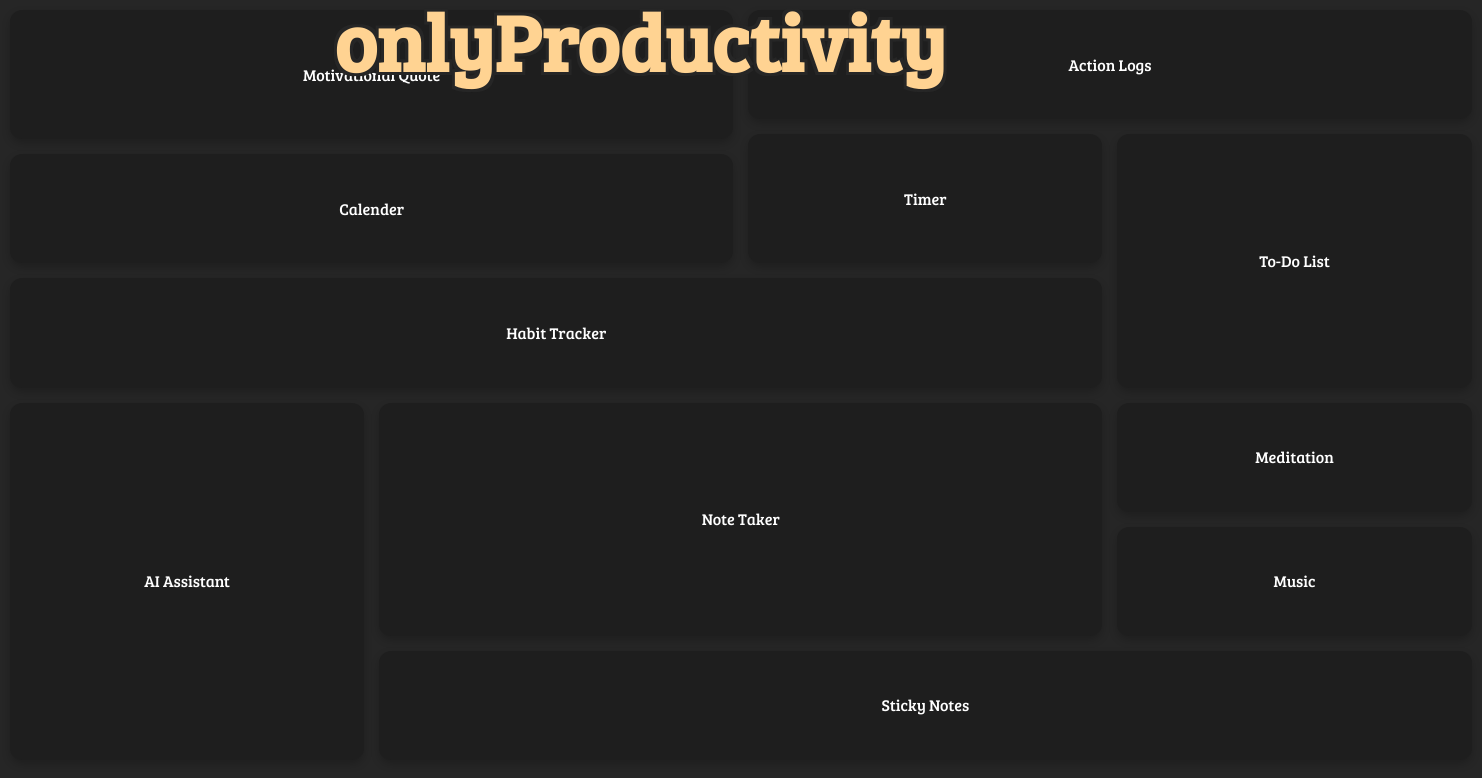
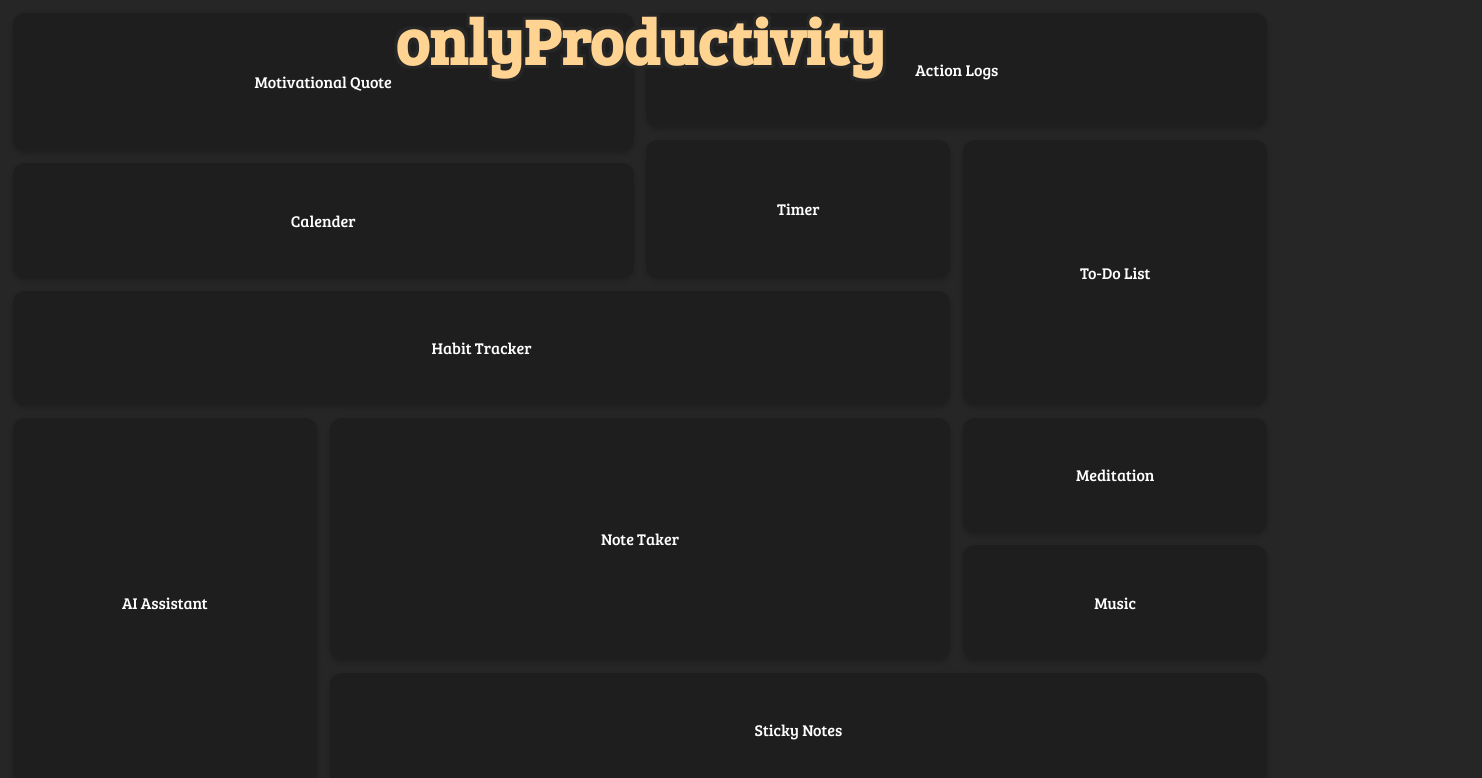
Before and after one commit to pratyushV-l/productivityhub, a Next.js app: page / in a window 1280 px wide. Shown: the top 778 px of the page, 1482 px wide, since content can reach past the window. Built offline with nearby package versions, Linux system fonts and the light colour scheme.

Commit message:
fixed layout issues

```diff
--- a/app/globals.css
+++ b/app/globals.css
@@ -13,17 +13,25 @@
   --title-color: #ffffff;
 }
 
+*,
+*::before,
+*::after {
+  box-sizing: border-box; /* Include padding and border in the element's total width and height */
+}
+
 body {
   color: var(--foreground);
   background: var(--background);
   font-family: 'Bree Serif', serif;
+  width: 100vw;
+  height: 100vh;
 }
 
 h1.title {
   color: var(--title-color);
   text-align: center;
   margin-bottom: 20px;
-  font-size: 5rem; /* Increased font size */
+  font-size: clamp(3rem, 5vw, 5rem);
   font-weight: bold; /* Bolder font weight */
   transition: color 1s; /* Smooth transition for color */
   position: absolute;
@@ -38,10 +46,6 @@ h1.title {
     3px 3px 0 #262626;
 }
 
-h1.title:hover {
-  font-size: 5rem; /* Increase font size on hover */
-}
-
 .tile {
   background-color: var(--primary);
   color: var(--foreground);
@@ -49,8 +53,8 @@ h1.title:hover {
   border-radius: 12px;
   text-align: center;
   cursor: pointer;
-  transition: background-color 0.25s ease, color 1.5s ease; /* Add transition for color */
-  box-shadow: 0 4px 8px rgba(0, 0, 0, 0.2);
+  transition: background-color 0.25s ease, color 1.5s ease, transform 0.25s ease; /* Add transition for color */
+  box-shadow: 0 0.2vw 0.4vw rgba(0, 0, 0, 0.2);
   display: flex;
   justify-content: center;
   align-items: center;
@@ -62,12 +66,20 @@ h1.title:hover {
 
 .grid {
   display: grid;
-  grid-template-columns: repeat(4, minmax(200px, 1fr));
+  grid-template-columns: repeat(4, 1fr);
   grid-template-rows: repeat(6, auto);
-  gap: 15px;
-  padding: 10px;
-  width: 115.75%;
-  height: 770px;
+  gap: 1vw;
+  padding: 1vw;
+  width: 100%; /* Set width to 100% */
+  height: 100%; /* Ensure the grid occupies the full height */
+  box-sizing: border-box; /* Include padding and border in the element's total width and height */
+}
+
+html, body, .container {
+  width: 100%; /* Ensure parent elements also have a width of 100% */
+  height: 100%; /* Ensure parent elements also have a height of 100% */
+  margin: 0; /* Remove default margin */
+  padding: 0; /* Remove default padding */
 }
 
 .tile.large {
@@ -158,7 +170,26 @@ h1.title:hover {
   background-color: var(--secondary);
 }
 
-.close-button::before {
+close-button::before {
   content: '✖'; /* Unicode character for a modern "X" */
   font-size: 1.5rem;
 }
+
+/* Media queries for different resolutions */
+@media (max-width: 1600px) {
+  .grid {
+    grid-template-columns: repeat(3, 1fr);
+  }
+}
+
+@media (max-width: 1280px) {
+  .grid {
+    grid-template-columns: repeat(2, 1fr);
+  }
+}
+
+@media (max-width: 768px) {
+  .grid {
+    grid-template-columns: 1fr;
+  }
+}
--- a/tailwind.config.ts
+++ b/tailwind.config.ts
@@ -13,6 +13,17 @@ export default {
         foreground: "var(--foreground)",
       },
     },
+    container: {
+      center: true,
+      padding: '1rem',
+      screens: {
+        sm: '100%',
+        md: '100%',
+        lg: '100%',
+        xl: '100%',
+        '2xl': '100%',
+      },
+    },
   },
   plugins: [],
 } satisfies Config;
```
